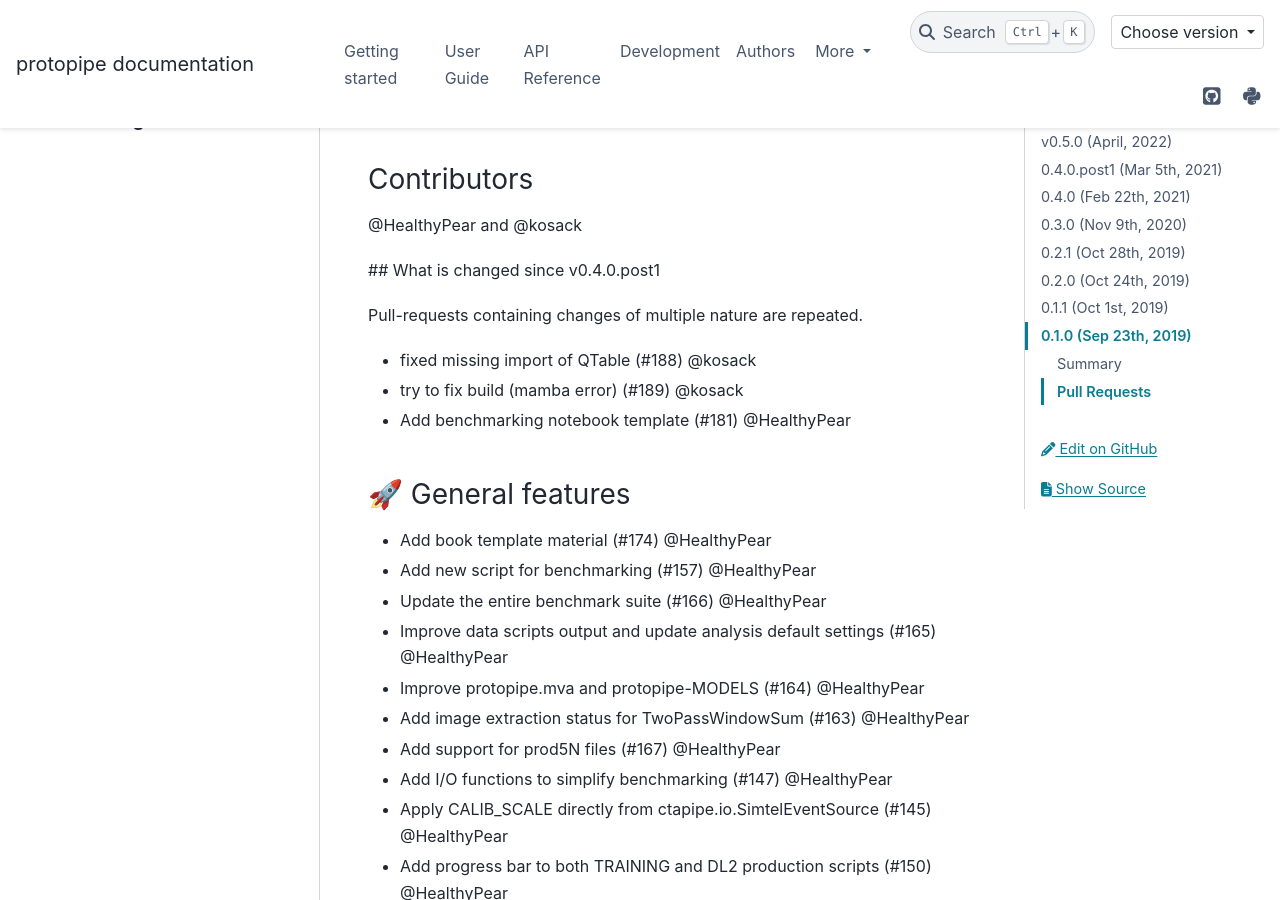
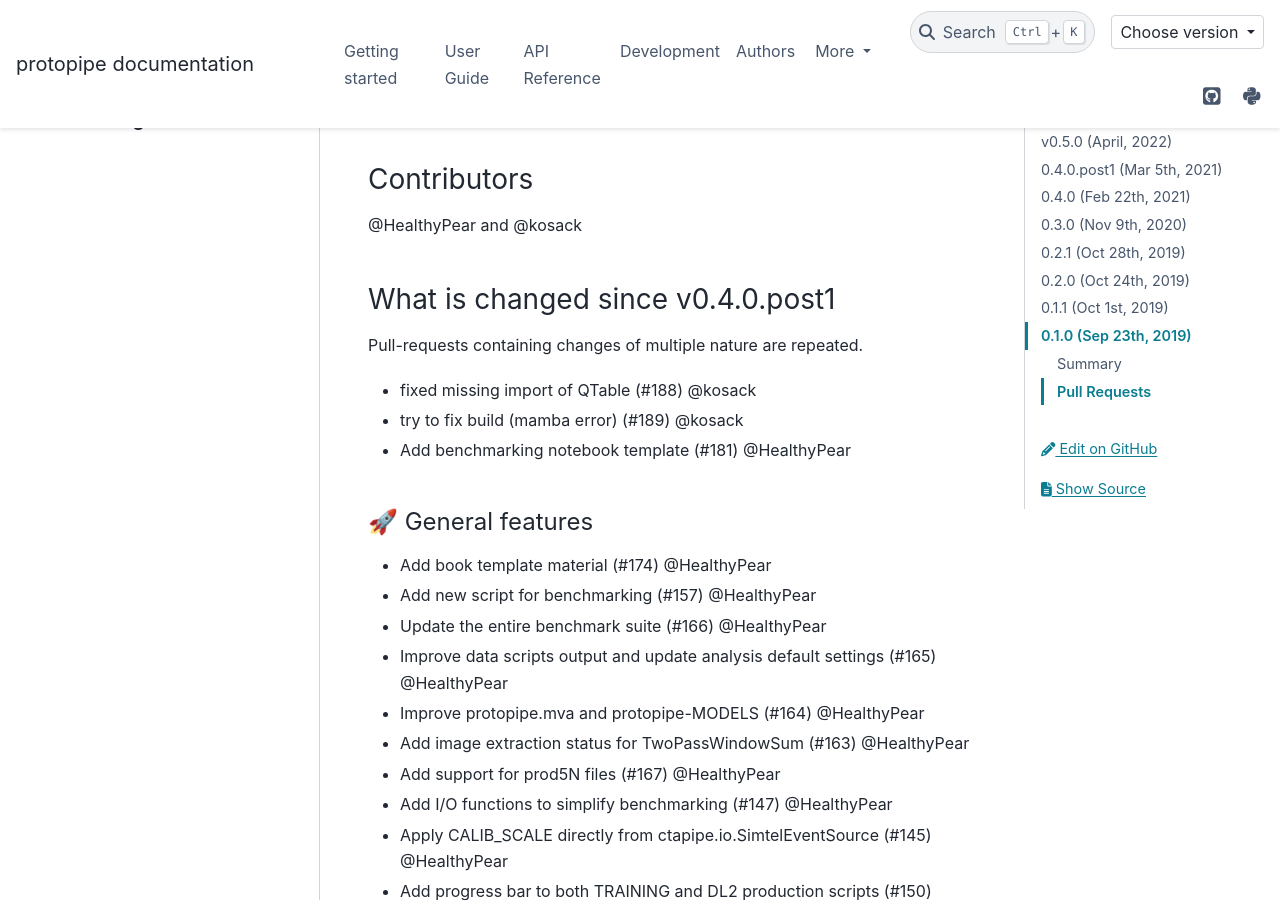
Before and after one commit to cta-observatory/protopipe, a Sphinx documentation site: the page built from docs/CHANGELOG.rst, in a window 1280 px wide and 900 px high, scrolled down 961 px. Built offline with Sphinx 7.4.7 and the PyData theme 0.15.4, drawn with Linux system fonts in a browser that asks for light colours; the version number could not be read and is left out.

Commit message:
fix heading levels

```diff
--- a/docs/CHANGELOG.rst
+++ b/docs/CHANGELOG.rst
@@ -50,7 +50,8 @@ Contributors
 
 @HealthyPear and @kosack
 
-## What is changed since v0.4.0.post1
+What is changed since v0.4.0.post1
+++++++++++++++++++++++++++++++++++
 
 Pull-requests containing changes of multiple nature are repeated.
 
@@ -59,7 +60,7 @@ Pull-requests containing changes of multiple nature are repeated.
 - Add benchmarking notebook template (#181) @HealthyPear
 
 🚀 General features
-++++++++++++++++++++
+^^^^^^^^^^^^^^^^^^^^
 
 - Add book template material (#174) @HealthyPear
 - Add new script for benchmarking (#157) @HealthyPear
@@ -84,18 +85,18 @@ Pull-requests containing changes of multiple nature are repeated.
 - Small improvements to modeling script (#114) @HealthyPear
 
 🔭 Pipeline applications
-+++++++++++++++++++++++++
+^^^^^^^^^^^^^^^^^^^^^^^^
 
 - Add support for prod5N files (#167) @HealthyPear
 
 🌐 GRID support
-++++++++++++++
+^^^^^^^^^^^^^^^
 
 - Update README and documentation (grid interface) (#152) @HealthyPear
 - Make progress bar optional and add it also to DL2 script (#154) @HealthyPear
 
 🐛 Bug Fixes
-++++++++++++
+^^^^^^^^^^^^^
 
 - correctly count SSTs, MSTs, and LSTs. (#184) @kosack
 - Add book template material (#174) @HealthyPear
@@ -114,7 +115,7 @@ Pull-requests containing changes of multiple nature are repeated.
 - Fix documentation development version in docs (#112) @HealthyPear
 
 🧰 Maintenance
-++++++++++++++
+^^^^^^^^^^^^^^
 
 - Update documentation for release 0.5.0 (#175) @HealthyPear
 - Add Pull Request template (#187) @HealthyPear
```
